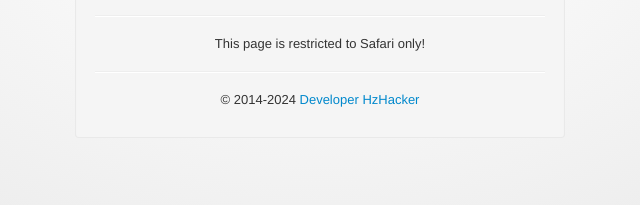
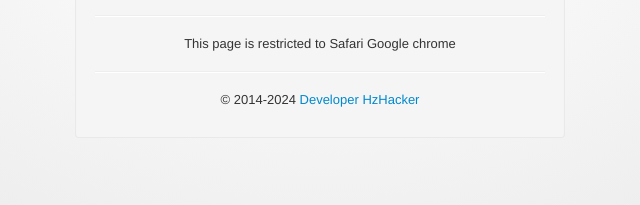
Before and after one commit to HzHack/repo, a plain HTML site: page misc.html in a window 1280 px wide. Shown: the part 487-692 px from the top of the page, 320-960 px from the left. Drawn offline with nearby package versions, Linux system fonts and the light colour scheme.

Commit message:
Update misc.html

```diff
--- a/misc.html
+++ b/misc.html
@@ -37,7 +37,7 @@
 				</div>
 			</div>
 			<hr />
-			<p>This page is restricted to Safari only!</p>
+			<p>This page is restricted to Safari Google chrome</p>
 			<hr />
 			<p>© 2014-2024 <a href="index.html">Developer HzHacker</a></p>
 		</div>
```
